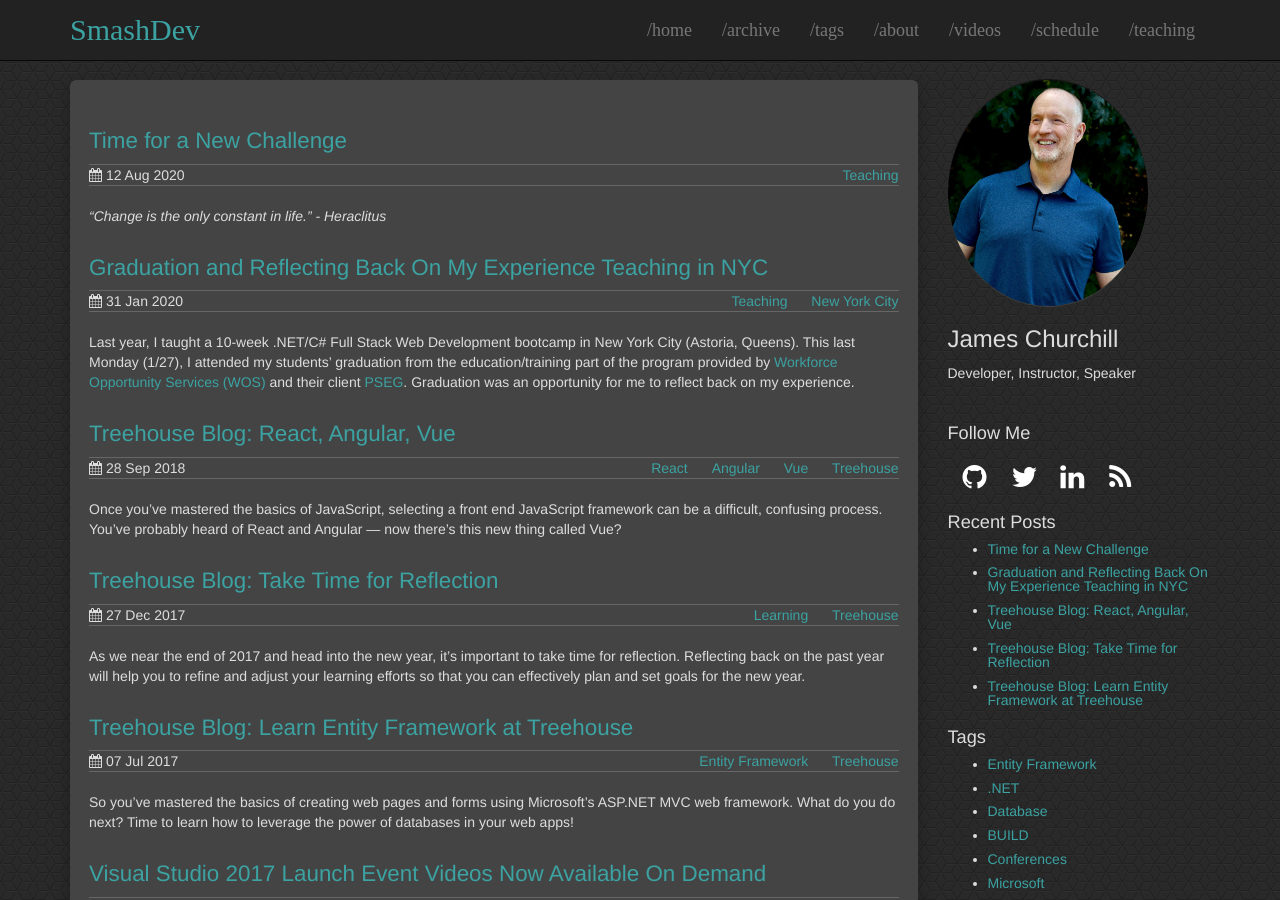
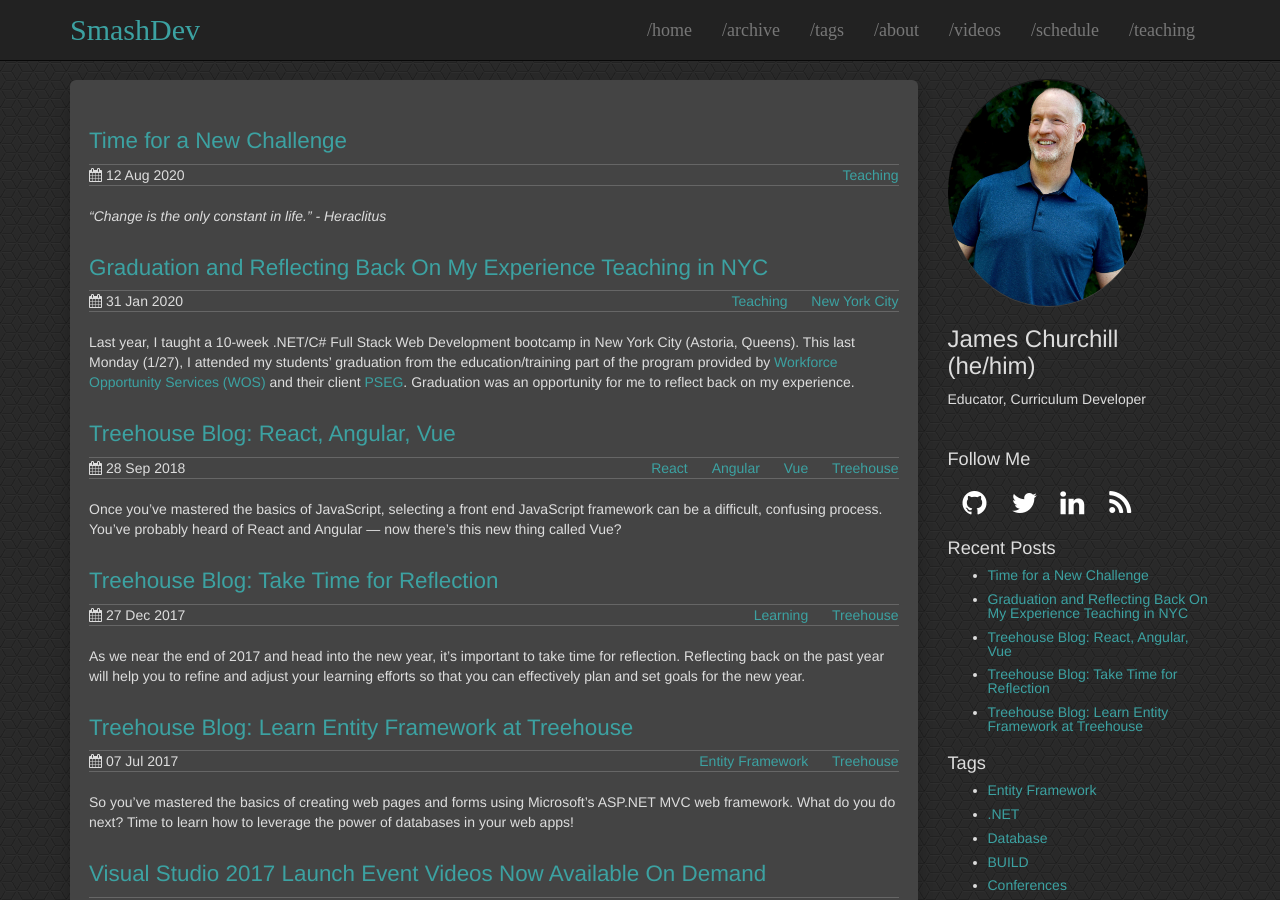
Before and after one commit to smashdevcode/smashdevcode.github.io, a Jekyll site: the page built from index.html, in a window 1280 px wide and 900 px high. Built offline with Jekyll 4.4.1, drawn with Linux system fonts in a browser that asks for light colours.

Commit message:
Update sidebar description

```diff
--- a/_config.yml
+++ b/_config.yml
@@ -1,7 +1,7 @@
 # Jekyll configuration
 
 name: SmashDev
-description: Developer, Instructor, Speaker
+description: Educator, Curriculum Developer
 
 timezone: America/Los_Angeles
 
--- a/_includes/sidebar.html
+++ b/_includes/sidebar.html
@@ -1,8 +1,8 @@
 
 <div class="sidebar sidebar-about">
   <img src="{{site.baseurl | prepend:site.url}}/images/misc/photo-2019.jpg" alt="James Churchill" />
-  <h3>James Churchill</h3>
-  <p>Developer, Instructor, Speaker</p>
+  <h3>James Churchill (he/him)</h3>
+  <p>Educator, Curriculum Developer</p>
 </div>
 
 <div class="sidebar">
```
